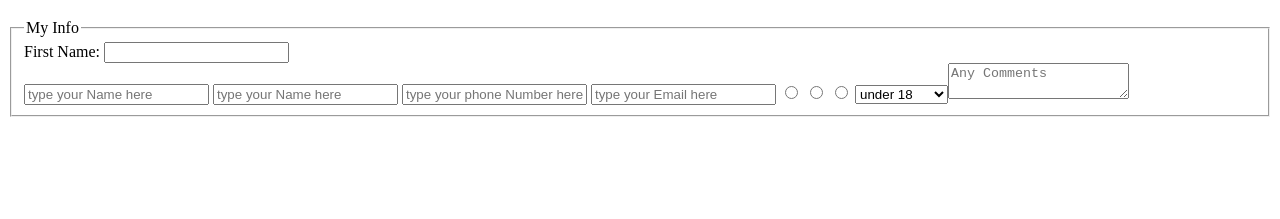
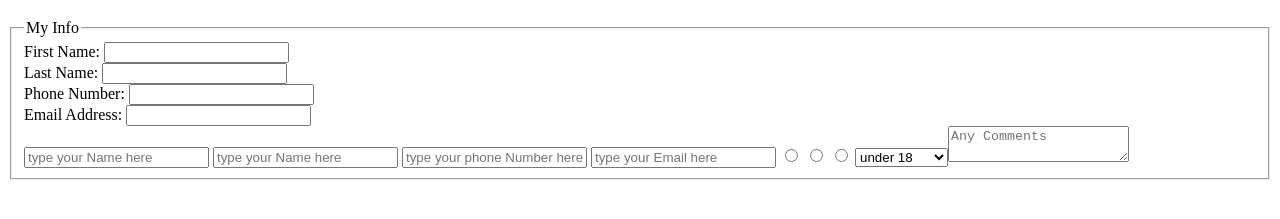
Before and after one commit to ymassivi/Lab4, a plain HTML site: page index.html in a window 1280 px wide. Shown: the part 61-280 px from the top of the page. Drawn offline with Linux system fonts and the light colour scheme.

Commit message:
Update index.html

```diff
--- a/index.html
+++ b/index.html
@@ -13,6 +13,15 @@
         <legend>My Info</legend>
         <div>
           <label>First Name: <input type="text" name="first_name_field"></label>
+        </div>
+        <div>
+          <label>Last Name: <input type="text" name="last_name_field"></label>
+        </div>
+        <div>
+          <label>Phone Number: <input type="text" name="phone_number_field"></label>
+        </div>
+        <div>
+          <label>Email Address: <input type="text" name="email_address_field"></label>
         </div>
   <div class="box">
   <Form>
```
